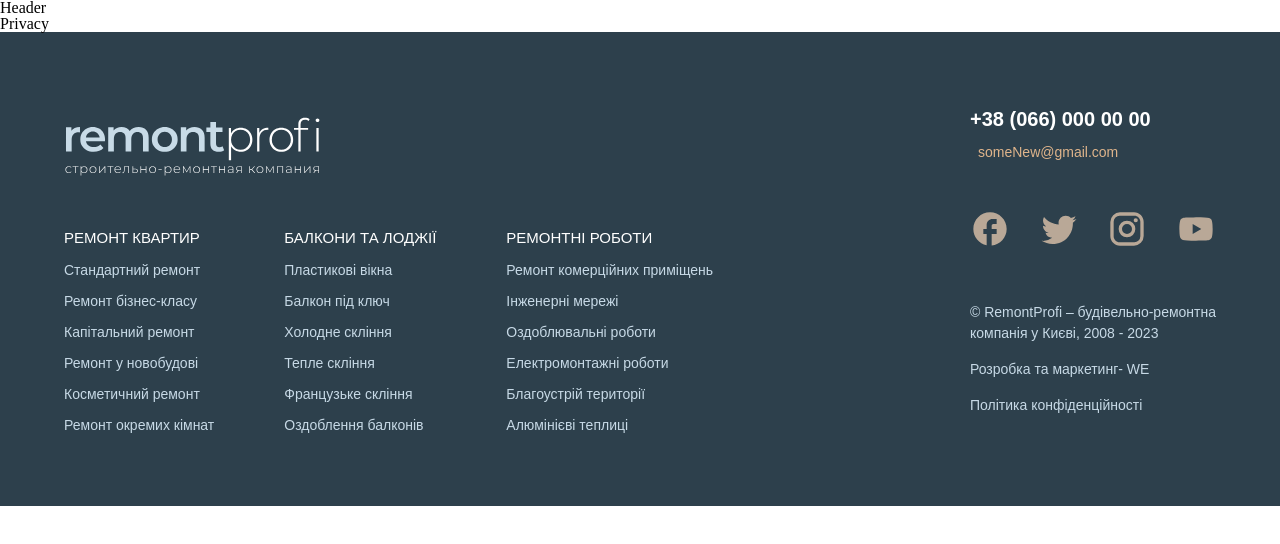
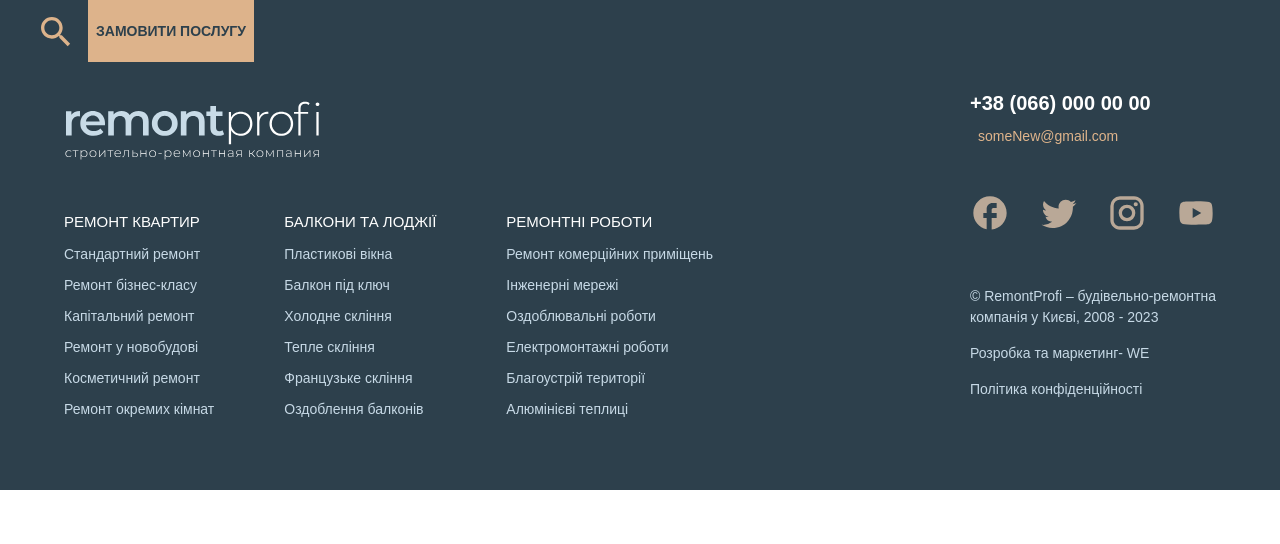
Before and after one commit to AntonKramarchuk/Kramax.com, a React (Create React App) app in the folder client/: page /privacy in a window 1280 px wide. Shown: the top 544 px of the page. Built offline with nearby package versions, Linux system fonts and the light colour scheme.

Commit message:
added header icon

```diff
--- a/client/src/components/Header/Header.jsx
+++ b/client/src/components/Header/Header.jsx
@@ -1,10 +1,64 @@
 import React from 'react';
+import {AppBar, Container, IconButton, Toolbar, Box, Button, Typography} from "@mui/material";
+import MenuIcon from '@mui/icons-material/Menu';
+import PhoneIcon from '@mui/icons-material/Phone';
+import SearchIcon from '@mui/icons-material/Search';
+import {styled} from '@mui/material/styles';
 
+const HeaderBar = styled(AppBar)({
+    boxShadow: 'none',
+    borderRadius: 0,
+    lineHeight: 1.5,
+    backgroundColor: '#2D404C',
+    height: '62px'
+})
+const HeaderButton = styled(Button)({
+    boxShadow: 'none',
+    borderRadius: 0,
+    lineHeight: 1.5,
+    height:'62px',
+    backgroundColor: '#DDB38B',
+    color:'#2D404C',
+    fontWeight:'600',
+})
 const Header = () => {
     return (
-        <div>
-           1111
-        </div>
+        <>
+            <HeaderBar>
+                <Container maxWidth="xl">
+                    <Toolbar disableGutters sx={{
+                        display:'flex',
+                        justifyContent:'space-between'
+                    }}>
+                        <Box sx={{  display: { xs: 'flex', md: 'none' }, }}>
+                            <IconButton  size="large" color="secondary">
+                                <MenuIcon/>
+                            </IconButton>
+                            <IconButton  size="large" color="secondary"  component="a"  href="tel:+38 (066) 000 00 00" sx={{ display: { xs: 'flex', sm: 'none' }}}>
+                                <PhoneIcon/>
+                            </IconButton>
+                            <Typography variant="h6"
+                                        noWrap
+                                        component="a"
+                                        color="secondary"
+                                        href="tel:+38 (066) 000 00 00"
+                                        sx={{textDecoration: 'none',  display: { xs: 'none', sm: 'flex', md:'none' }, alignItems:'center'}}>+ 38 (066) 000 00 00</Typography>
+                        </Box>
+                        <Box sx={{display:'flex'}}>
+                            <IconButton  size="large" color="primary" sx={{ display: { xs: 'none', sm: 'flex' }}}>
+                                <SearchIcon/>
+                            </IconButton>
+                            <HeaderButton>Замовити послугу</HeaderButton>
+                        </Box>
+
+                    </Toolbar>
+
+                </Container>
+
+            </HeaderBar>
+        </>
+
+
     );
 };
 
--- a/client/src/components/Layout/Layout.jsx
+++ b/client/src/components/Layout/Layout.jsx
@@ -1,6 +1,7 @@
 import React from 'react';
 import {Outlet} from "react-router-dom";
 import Footer from "../Footer/Footer";
+import Header from "../Header/Header";
 
 // import Header from "../Header/Header";
 
@@ -8,7 +9,7 @@ import Footer from "../Footer/Footer";
 function Layout() {
     return (
         <>
-            <header>Header</header>
+            <Header/>
             <main>
                 <Outlet/>
             </main>
--- a/client/src/theme/Theme.jsx
+++ b/client/src/theme/Theme.jsx
@@ -19,6 +19,9 @@ export const theme = createTheme({
         primary:{
             main:'#DDB38B',
         },
+        secondary:{
+          main:  '#C8DBE7'
+        },
         background: {
             default: '#2D404C',
         },
```
